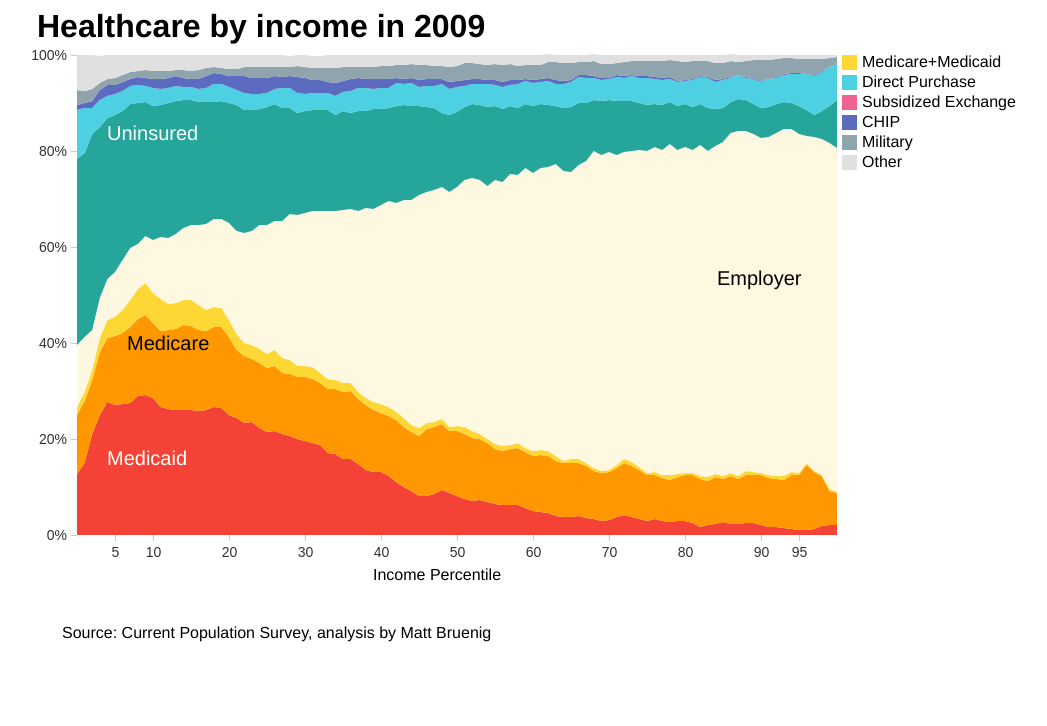
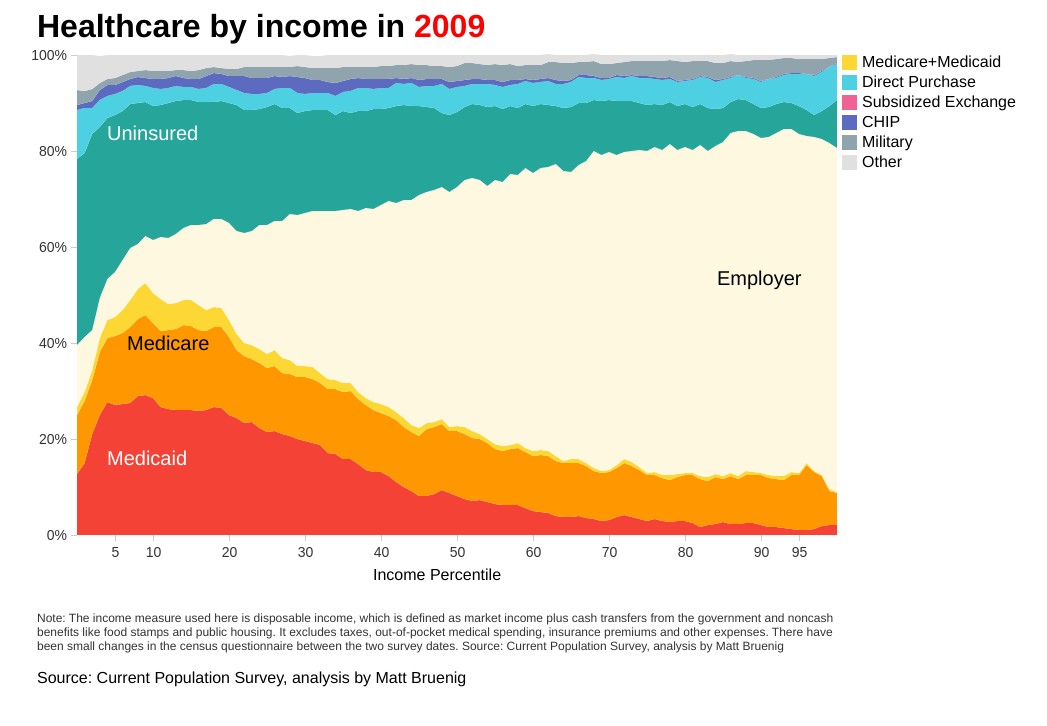
Before and after one commit to thedavidhackett/data_viz_healthcare, a plain HTML site: page index.html in a window 1280 px wide. Shown: the whole page, without its empty margins (78-1125 px from the left). Drawn offline with nearby package versions, Linux system fonts and the light colour scheme.

Commit message:
add note, year styling

```diff
--- a/index.html
+++ b/index.html
@@ -57,9 +57,16 @@
         text-transform: uppercase;
       }
 
+      .note {
+        max-width: 800px;
+        font-size: 12px;
+        color: #333;
+      }
       .source {
         max-width: 1000px;
-        margin: 0 auto;
+      }
+      #year {
+        color: red;
       }
     </style>
   </head>
@@ -70,7 +77,16 @@
         Healthcare by income in <span id="year">2009</span>
       </h1>
 
-      <svg width="1050px" height="575px"></svg>
+      <svg width="1050px" height="550px"></svg>
+      <p class="note">
+        Note: The income measure used here is disposable income, which is
+        defined as market income plus cash transfers from the government and
+        noncash benefits like food stamps and public housing. It excludes taxes,
+        out-of-pocket medical spending, insurance premiums and other expenses.
+        There have been small changes in the census questionnaire between the
+        two survey dates. Source: Current Population Survey, analysis by Matt
+        Bruenig
+      </p>
       <p class="source">
         Source: Current Population Survey, analysis by Matt Bruenig
       </p>
```
